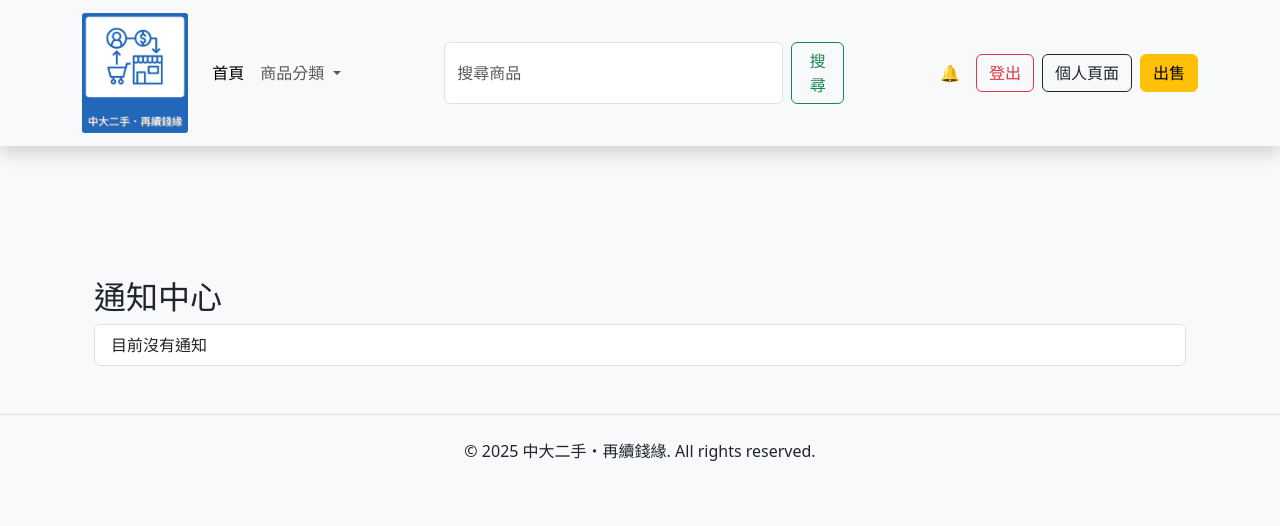
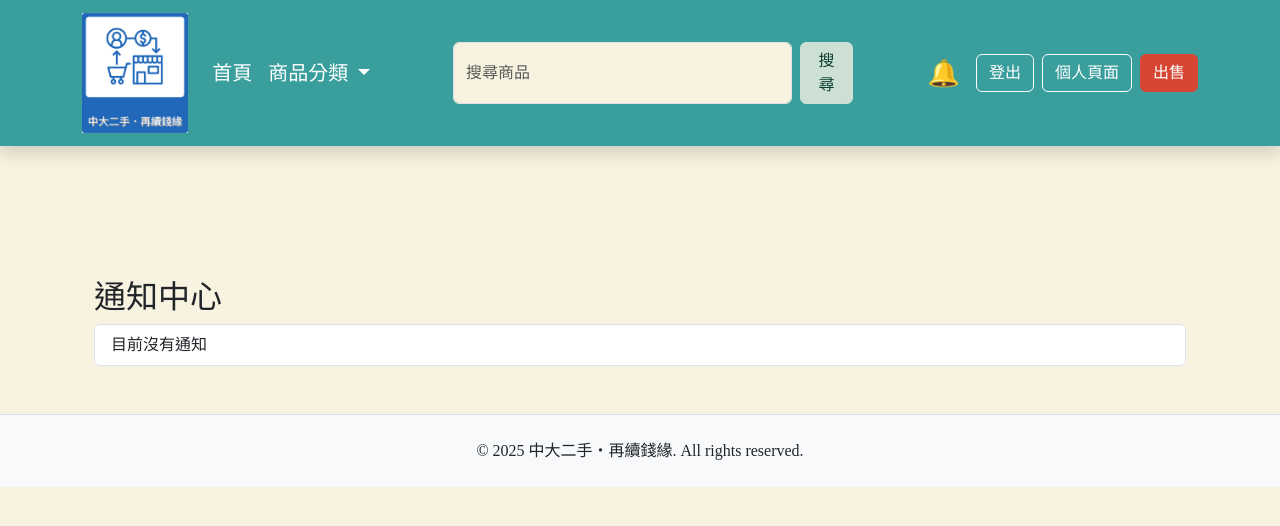
Before and after one commit to Yingka10/web_project, a Django app: page /notifications/ in a window 1280 px wide. Shown: the top 526 px of the page. Run offline with Django 4.2, Linux system fonts and the light colour scheme; the visitor is signed in with stand-in values (Sample User, id 1); data that the repository does not hold is empty.

Commit message:
改配色

```diff
--- a/static/css/styles.css
+++ b/static/css/styles.css
@@ -1,7 +1,18 @@
 /* 自訂 CSS */
 body {
   padding-top: 70px;
-  background: #f8f9fa;
+  background: #f8f3e0;
+  font-family: "Noto Serif TC", serif;
+  font-weight: 500;
+}
+
+.navbar {
+  background:#399e9c;
+}
+
+.navbar-nav .nav-link {
+  color: #fff !important;
+  font-size: 20px;
 }
 
 .navbar-brand {
@@ -9,14 +20,52 @@ body {
   font-size: 1.8rem;
 }
 
-/* Hero 區塊 */
+.btn-outline-danger, .btn-outline-dark {
+  color: #fff;
+  border-color: #fff;
+}
+.btn-outline-danger:hover, .btn-outline-dark:hover {
+  color: #0d3f30;
+  background-color: #cde0d4; ;
+  border-color: #cde0d4;
+}
+
+.btn-outline-success {
+  color: #0d3f30;
+  background-color: #cde0d4;
+  border-color: #cde0d4;
+}
+.btn-outline-success:hover {
+  color: #0d3f30;
+  background-color: #aad0b7;
+  border-color: #aad0b7;
+}
+.btn-warning{
+  color: #fff;
+  background-color: #d64633;
+  border-color: #d64633;
+}
+.btn-warning:hover{
+  color: #fff;
+  background-color: #c1402f;
+  border-color: #c1402f;
+}
+.form-control {
+  background-color: #f8f3e0;
+  color: #2e3236;
+}
+.notification-icon {
+  font-size: 26px;
+}
+
 .hero {
-  background: url('https://via.placeholder.com/1200x400') no-repeat center center;
+  background: url('https://img.freepik.com/free-photo/pair-shopping-cart-miniatures_23-2148081027.jpg?ga=GA1.1.1157158044.1745850966&semt=ais_hybrid&w=740') no-repeat center center;
   background-size: cover;
   color: #fff;
   text-align: center;
   padding: 100px 0;
   position: relative;
+  background-color: #fdfdfd;
 }
 
 .hero::after {
@@ -26,7 +75,7 @@ body {
   left: 0;
   width: 100%;
   height: 100%;
-  background-color: rgba(0, 0, 0, 0.4);
+  background-color: rgba(0, 0, 0, 0.25);
 }
 
 .hero .container {
@@ -36,13 +85,12 @@ body {
 
 .hero h1 {
   font-size: 3rem;
-  text-shadow: 2px 2px 4px #000;
+  text-shadow: 1px 1px 3px #000;
 }
 
 .hero p {
   font-size: 2rem;
-  font-family:"微軟正黑體", "Microsoft JhengHei", sans-serif;
-  text-shadow: 2px 2px 4px #000;
+  text-shadow: 1px 1px 3px #000;
 }
 
 /* 商品卡片 */
--- a/templates/base.html
+++ b/templates/base.html
@@ -8,10 +8,11 @@
     <link href="https://cdn.jsdelivr.net/npm/bootstrap@5.3.0/dist/css/bootstrap.min.css" rel="stylesheet">
     <link rel="stylesheet" href="https://cdn.jsdelivr.net/npm/bootstrap-icons@1.11.3/font/bootstrap-icons.min.css">
     <link rel="stylesheet" href="{% static 'css/styles.css' %}">
+    <link href="https://fonts.googleapis.com/css2?family=Noto+Serif+TC:wght@500&display=swap" rel="stylesheet">
 </head>
 <body>
     <!-- 導覽列 -->
-    <nav class="navbar navbar-expand-lg fixed-top navbar-light bg-light shadow">
+    <nav class="navbar navbar-expand-lg fixed-top shadow">
         <div class="container">
             <a class="navbar-brand" href="{% url 'index' %}">
                 <img src="{% static 'images/logo.png' %}" alt="Logo" height="120">
@@ -52,7 +53,7 @@
     {% if user.is_authenticated %}
         <!-- 通知鈴鐺按鈕 -->
         <div class="nav-item dropdown me-2 position-relative">
-            <a class="nav-link" href="{% url 'notification_list' %}" >
+            <a class="nav-link notification-icon" href="{% url 'notification_list' %}" >
             🔔
                 {% if unread_count > 0 %}
                     <span class="position-absolute top-0 start-100 translate-middle badge rounded-pill bg-danger">
```
Also changed, not shown: mywebsite/apps.py (line endings or trailing spaces).
